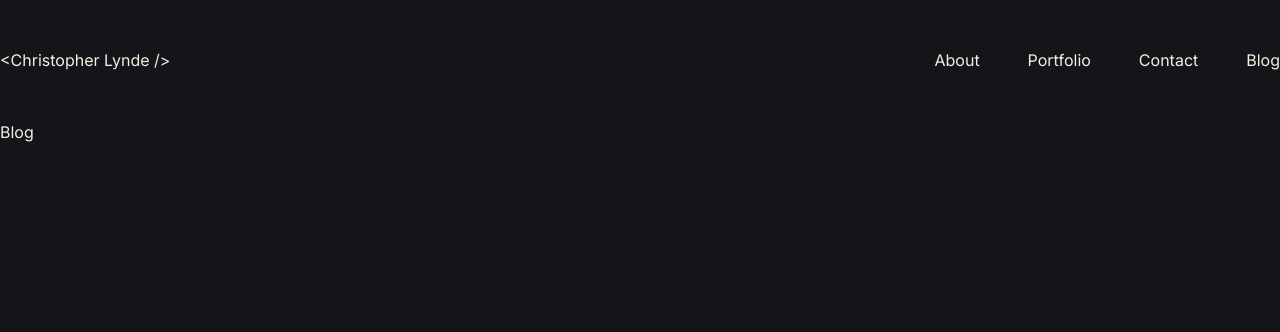
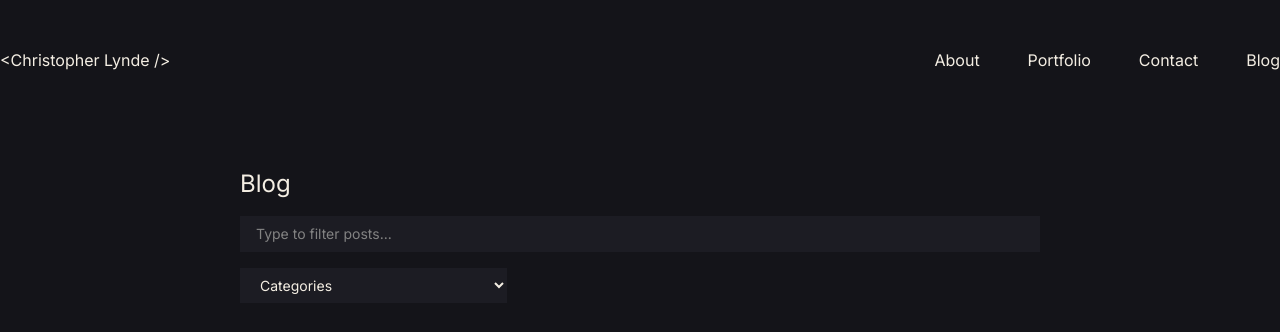
Before and after one commit to LyndeCS/blog, a Next.js app: page /blog in a window 1280 px wide. Shown: the top 332 px of the page. Built offline with nearby package versions, Linux system fonts and the light colour scheme.

Commit message:
Basic Category Select

```diff
--- a/src/app/blog/page.tsx
+++ b/src/app/blog/page.tsx
@@ -1,3 +1,14 @@
+import { CategoryDropDown } from "@/components/CategoryDropDown";
+import { Searchbar } from "@/components/Searchbar";
+
 export default function blog() {
-	return <h1>Blog</h1>;
+	return (
+		<main className="max-w-[800px] container mx-auto">
+			<div className="flex flex-col gap-y-4">
+				<h1 className="text-2xl">Blog</h1>
+				<Searchbar />
+				<CategoryDropDown />
+			</div>
+		</main>
+	);
 }
--- /dev/null
+++ b/src/components/CategoryDropDown.tsx
@@ -0,0 +1,26 @@
+export function CategoryDropDown() {
+	const categories = [
+		"Front-end",
+		"Back-end",
+		"Full-stack",
+		"DevOps",
+		"Design",
+		"Other",
+	];
+	return (
+		<select
+			name="categories"
+			className="bg-[#1C1C23] px-4 py-2 text-sm w-1/3"
+			defaultValue=""
+		>
+			<option key={0} value="" disabled hidden>
+				Categories
+			</option>
+			{categories.map((category, index) => (
+				<option key={index + 1} value={category}>
+					{category}
+				</option>
+			))}
+		</select>
+	);
+}
--- a/src/components/Navbar.tsx
+++ b/src/components/Navbar.tsx
@@ -2,7 +2,7 @@ import Link from "next/link";
 
 export function Navbar() {
 	return (
-		<nav className="py-12 flex justify-between">
+		<nav className="py-12 mb-12 flex justify-between">
 			<div className="hover:underline decoration-secondary">
 				<Link href="/">{`<Christopher Lynde />`}</Link>
 			</div>
--- /dev/null
+++ b/src/components/Searchbar.tsx
@@ -0,0 +1,11 @@
+export function Searchbar() {
+	return (
+		<form className="flex gap-4">
+			<input
+				type="text"
+				className="bg-[#1C1C23] px-4 py-2 w-full text-sm placeholder:text-[#838383]"
+				placeholder="Type to filter posts..."
+			/>
+		</form>
+	);
+}
```
